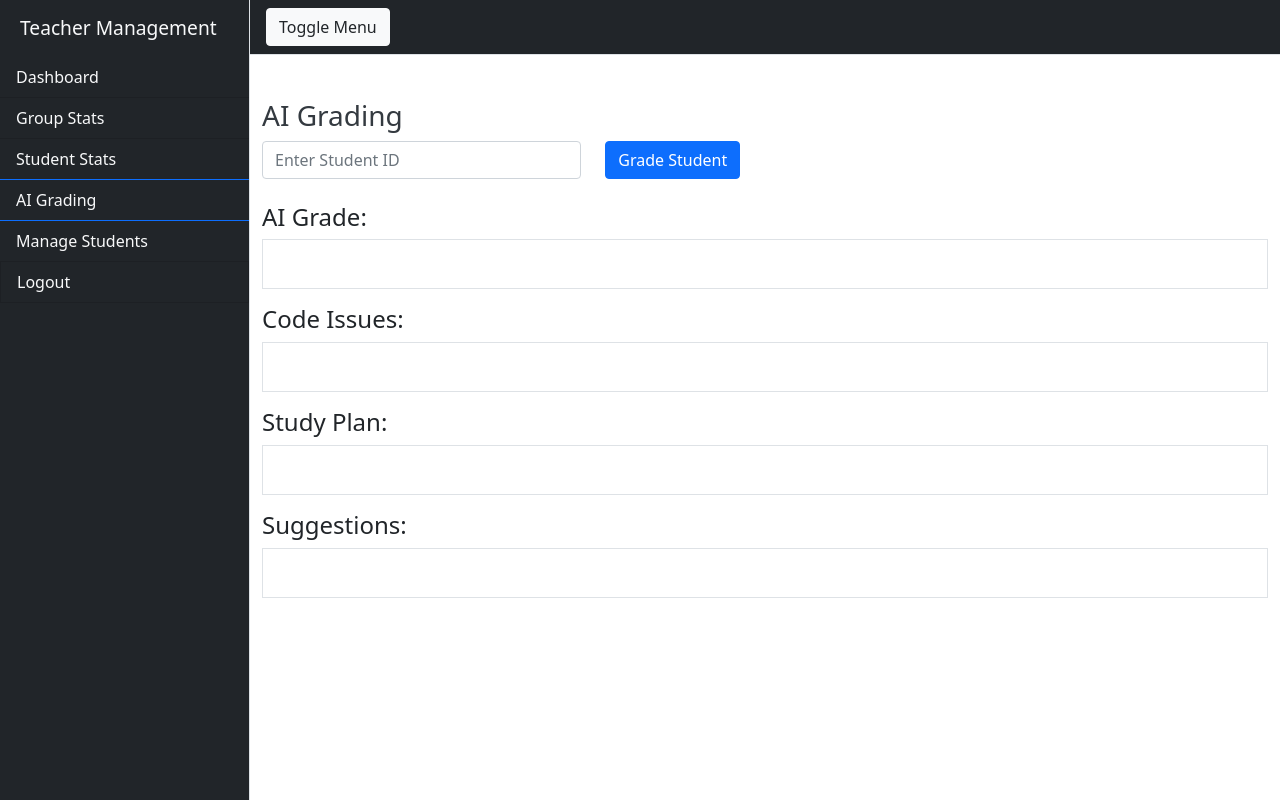
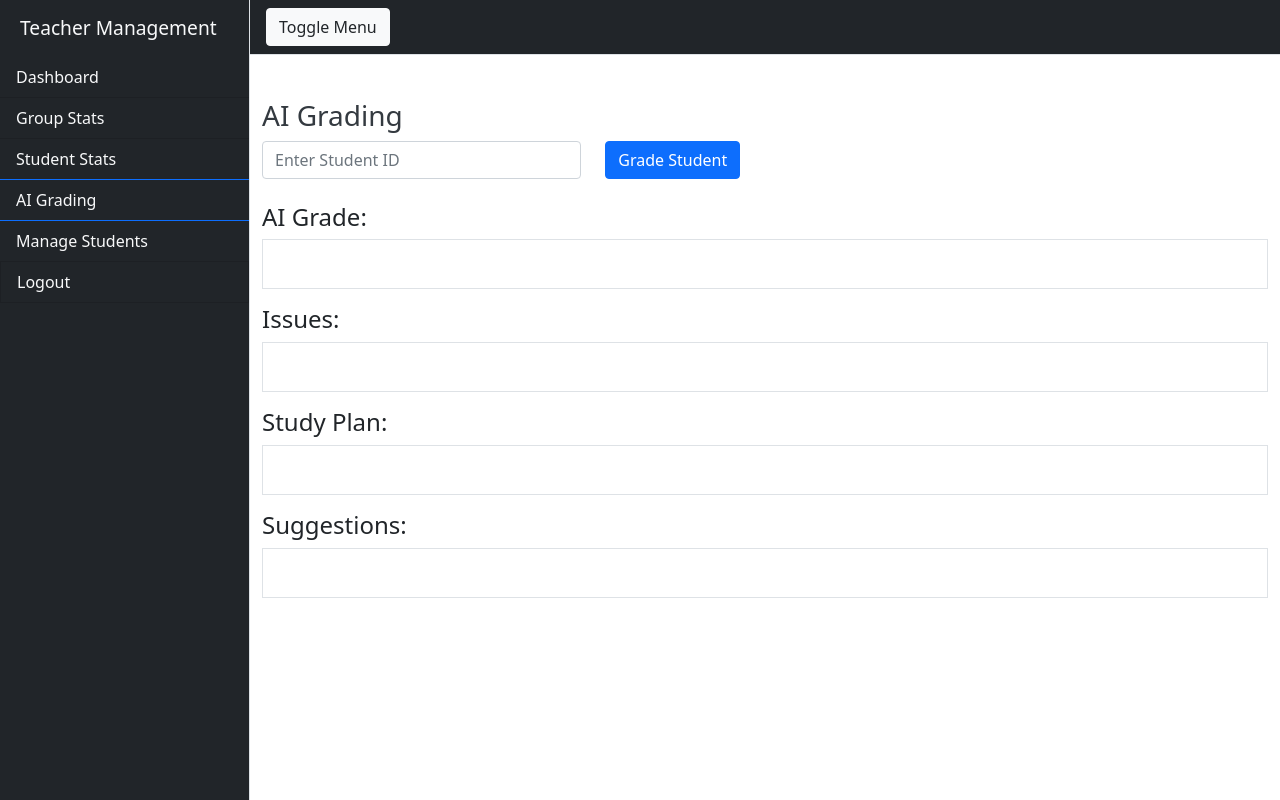
Before and after one commit to jytpolyu/COMP5241_Group_Project_18, a Flask app: page /teacher/ai in a window 1280 px wide. Run offline with Flask 3, Linux system fonts and the light colour scheme; the visitor is signed in with stand-in values (Sample User, id 1); some libraries are stand-ins or nearby versions.

Commit message:
modified:   templates/teacher_ai.html

```diff
--- a/templates/teacher_ai.html
+++ b/templates/teacher_ai.html
@@ -20,7 +20,7 @@
         <div id="gradeOutput" class="border p-3" style="min-height: 50px;"></div>
     </div>
     <div class="col-md-12 mt-3">
-        <h4>Code Issues:</h4>
+        <h4>Issues:</h4>
         <div id="issuesOutput" class="border p-3" style="min-height: 50px;"></div>
     </div>
     <div class="col-md-12 mt-3">
```
